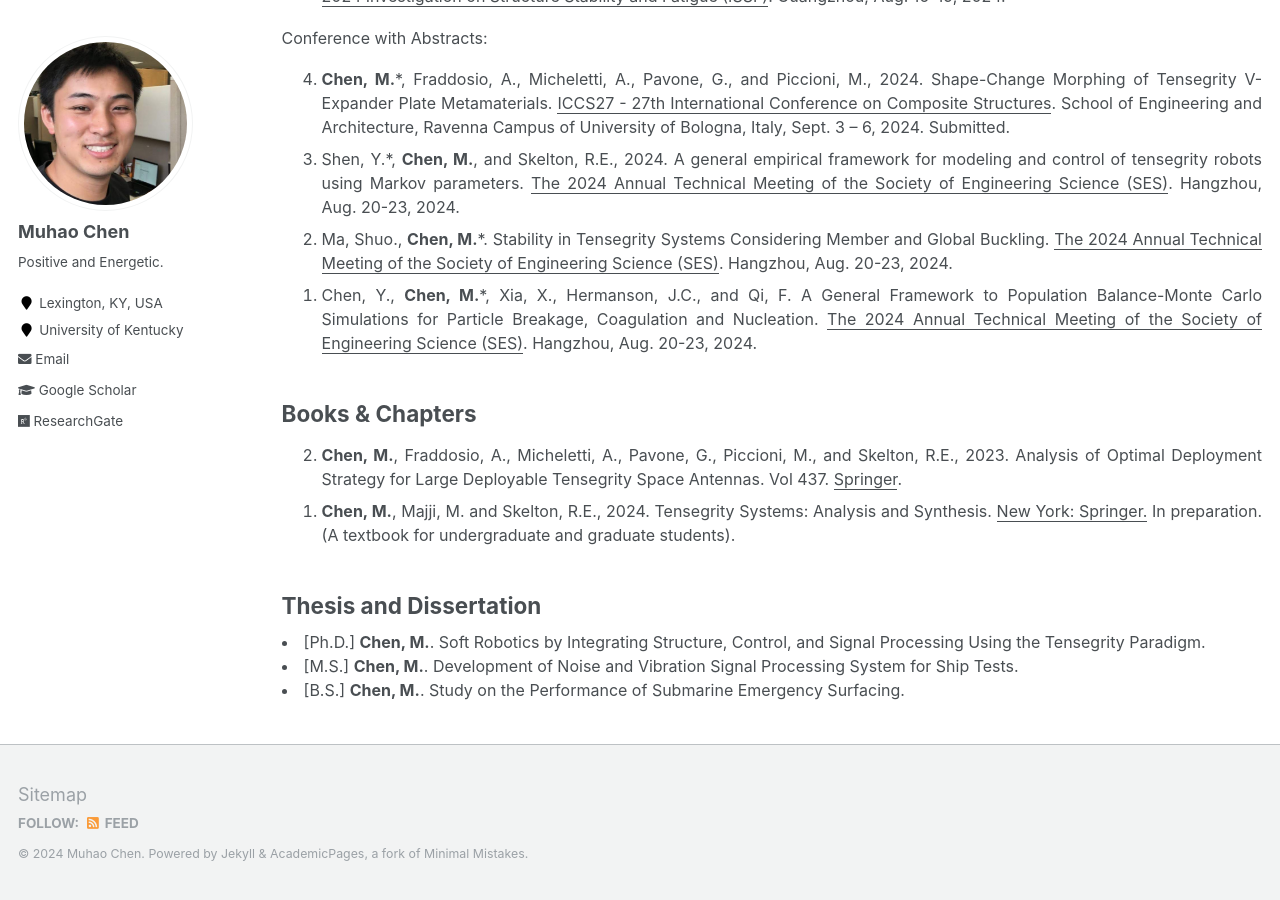
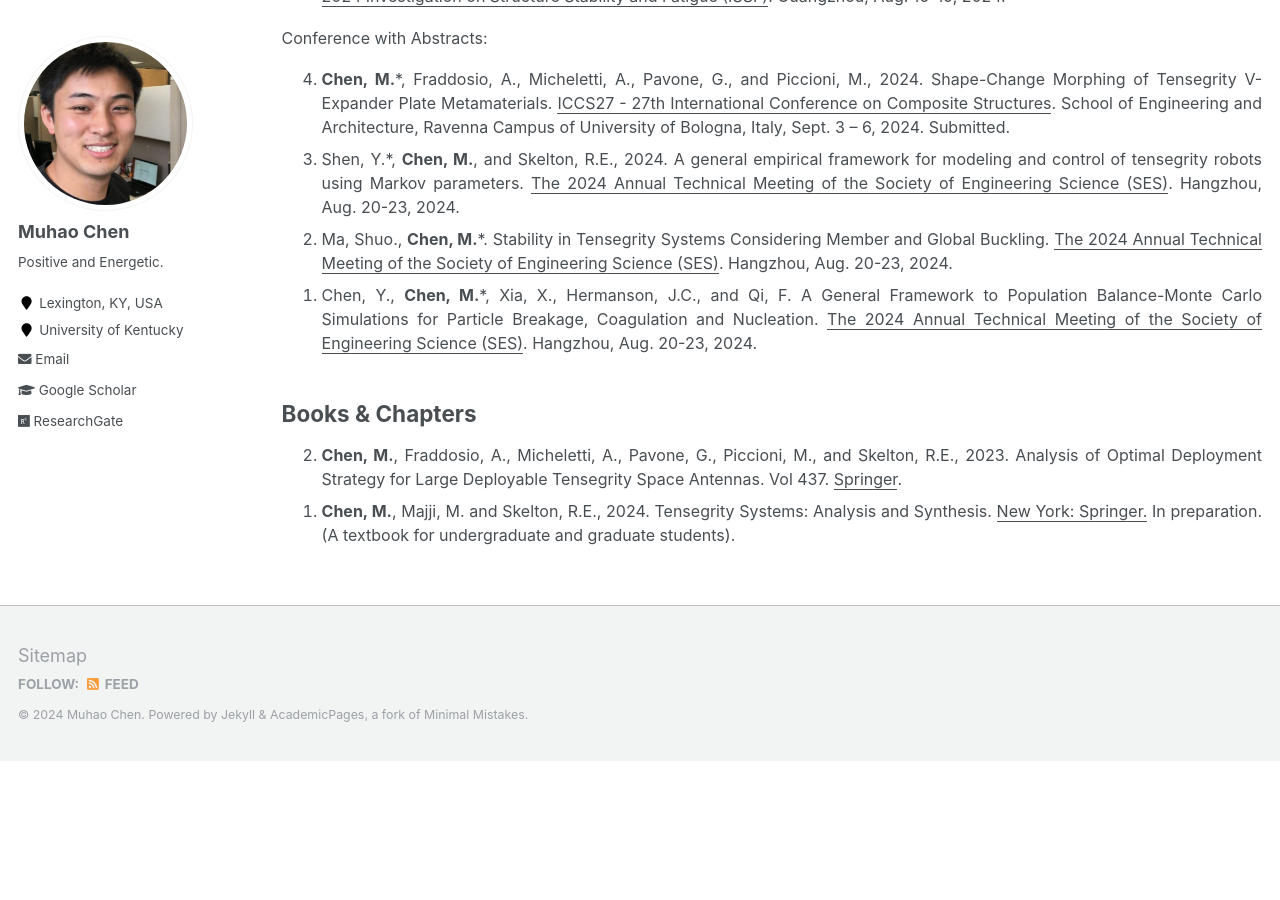
Before and after one commit to Muhao-Chen/muhao-chen.github.io, a Jekyll site: the page built from _pages/publication.md, in a window 1280 px wide and 900 px high, scrolled down 4979 px. Built offline with Jekyll 4.4.1, drawn with Linux system fonts in a browser that asks for light colours; after the commit the page ends 5740 px from its top, so only the background shows below that.

Commit message:
Update publication.md

```diff
--- a/_pages/publication.md
+++ b/_pages/publication.md
@@ -154,11 +154,11 @@ Conference with Abstracts:
 <!-- </ol> -->
 <!-- </font> -->
 
-## Thesis and Dissertation
+<!-- ## Thesis and Dissertation
 <font size=3>
 <li>[Ph.D.] <strong>Chen, M.</strong>. Soft Robotics by Integrating Structure, Control, and Signal Processing Using the Tensegrity Paradigm.</li>
 <li>[M.S.] <strong>Chen, M.</strong>. Development of Noise and Vibration Signal Processing System for Ship Tests.</li>
 <li>[B.S.] <strong>Chen, M.</strong>. Study on the Performance of Submarine Emergency Surfacing.</li>
-</font>
+</font> -->
 
 </div>
```
